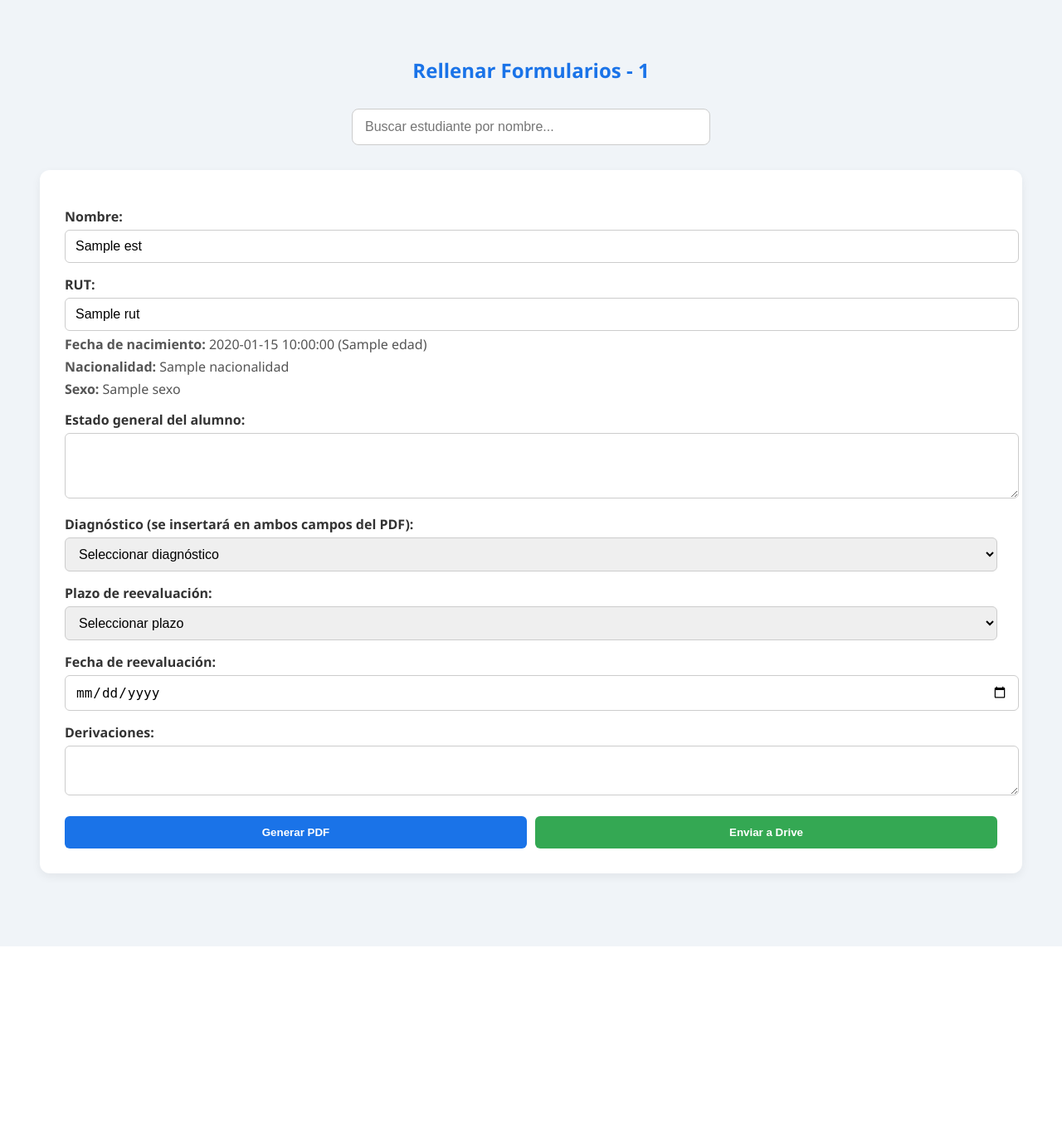
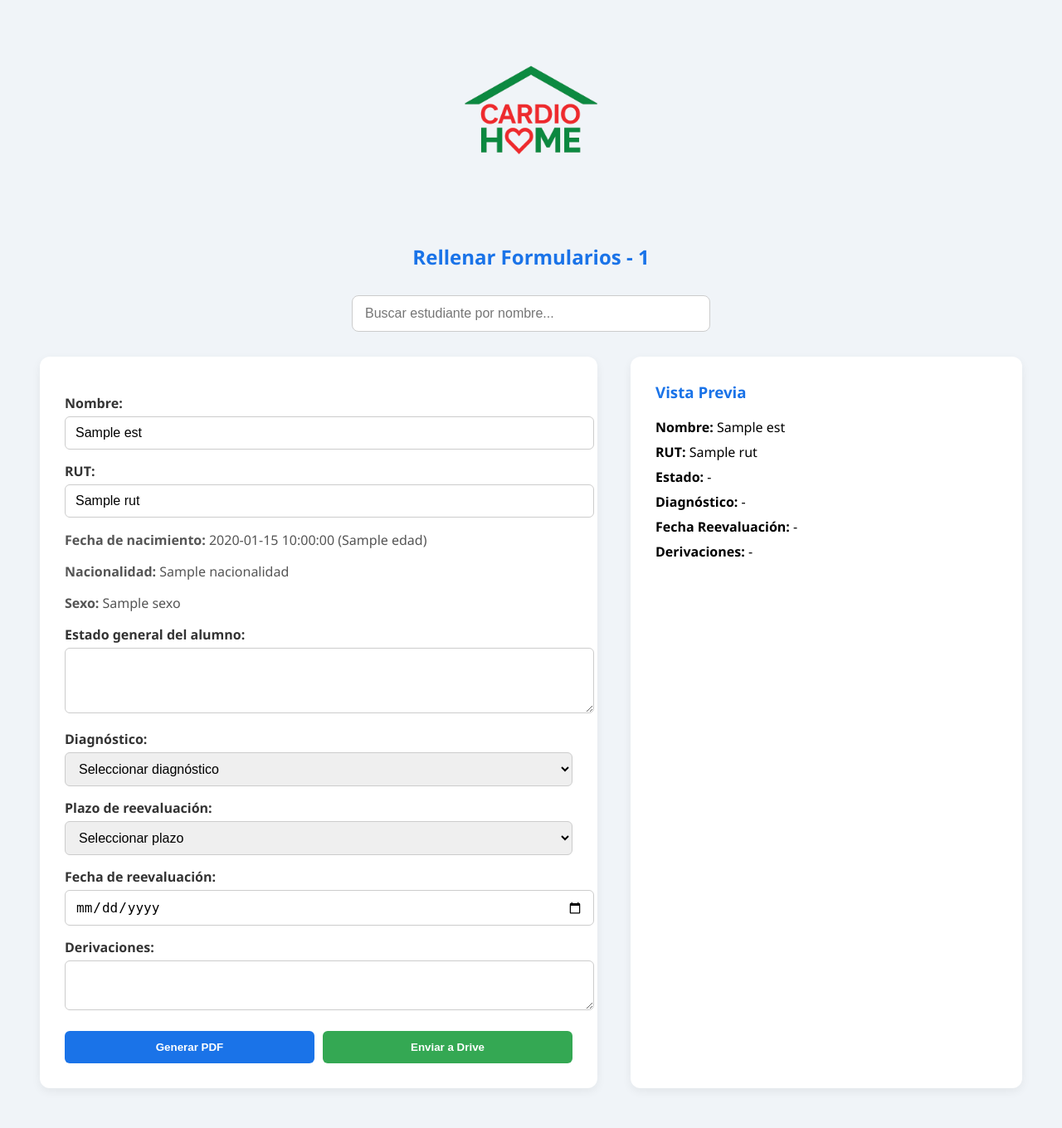
Before and after one commit to jmirandal1994/cardiohome_vercel, a Flask app: template templates/formulario_relleno.html in a window 1280 px wide. Shown: the whole page at 83% size. Before the commit the page ends 1141 px from the top, so only its background shows below. Run offline with Flask 3, Linux system fonts and the light colour scheme; the visitor is signed in with stand-in values (Sample User, id 1); the template is opened without the code that fills it: most values are stand-ins (such as "Sample title", 1, 10 or a date in 2020).

Commit message:
Update formulario_relleno.html

```diff
--- a/templates/formulario_relleno.html
+++ b/templates/formulario_relleno.html
@@ -2,12 +2,21 @@
 <html lang="es">
 <head>
   <meta charset="UTF-8">
-  <title>Formulario de Relleno</title>
+  <title>Formulario de Relleno - CardioHome</title>
   <style>
     body {
       font-family: 'Segoe UI', sans-serif;
       background-color: #f0f4f8;
       padding: 40px;
+    }
+
+    header {
+      text-align: center;
+      margin-bottom: 40px;
+    }
+
+    header img {
+      max-width: 200px;
     }
 
     h2 {
@@ -27,17 +36,26 @@
       font-size: 1rem;
     }
 
-    .estudiante {
+    .container {
+      display: flex;
+      gap: 40px;
+      flex-wrap: wrap;
+    }
+
+    .formulario {
+      flex: 1 1 500px;
+      background: #fff;
+      border-radius: 12px;
+      box-shadow: 0 4px 12px rgba(0,0,0,0.06);
+      padding: 30px;
+    }
+
+    .preview {
+      flex: 1 1 300px;
       background: #ffffff;
       border-radius: 12px;
       box-shadow: 0 4px 12px rgba(0,0,0,0.06);
       padding: 30px;
-      margin-bottom: 40px;
-      transition: box-shadow 0.3s ease;
-    }
-
-    .estudiante:hover {
-      box-shadow: 0 8px 20px rgba(0,0,0,0.08);
     }
 
     label {
@@ -86,8 +104,13 @@
       background: #2c8c46;
     }
 
-    p {
-      margin: 5px 0;
+    .preview h3 {
+      margin-top: 0;
+      color: #1a73e8;
+    }
+
+    .preview p {
+      margin: 8px 0;
     }
 
     .info {
@@ -98,13 +121,18 @@
   </style>
 </head>
 <body>
+  <header>
+    <img src="/static/cardiohome.png" alt="CardioHome Logo">
+  </header>
+
   <h2>Rellenar Formularios - {{ session['establecimiento'] }}</h2>
 
   <input type="text" id="buscador" placeholder="Buscar estudiante por nombre...">
 
   {% for est in estudiantes %}
-  <div class="estudiante" data-nombre="{{ est.nombre | lower }}">
-    <form action="/generar_pdf" method="POST">
+  <div class="container estudiante" data-nombre="{{ est.nombre | lower }}">
+    <div class="formulario">
+      <form action="/generar_pdf" method="POST" oninput="updatePreview(this)">
         <!-- Editable Nombre y RUT -->
         <label>Nombre:</label>
         <input type="text" name="nombre" value="{{ est.nombre }}" required>
@@ -125,7 +153,7 @@
         <label>Estado general del alumno:</label>
         <textarea name="estado" rows="3" required></textarea>
 
-      <label>Diagnóstico (se insertará en ambos campos del PDF):</label>
+        <label>Diagnóstico:</label>
         <select name="diagnostico" required>
           <option value="">Seleccionar diagnóstico</option>
           <option value="Trastorno del espectro autista">Trastorno del espectro autista</option>
@@ -154,6 +182,16 @@
           <button type="button" class="secondary" onclick="enviarADrive(this)">Enviar a Drive</button>
         </div>
       </form>
+    </div>
+    <div class="preview">
+      <h3>Vista Previa</h3>
+      <p><strong>Nombre:</strong> <span class="prev-nombre">{{ est.nombre }}</span></p>
+      <p><strong>RUT:</strong> <span class="prev-rut">{{ est.rut }}</span></p>
+      <p><strong>Estado:</strong> <span class="prev-estado">-</span></p>
+      <p><strong>Diagnóstico:</strong> <span class="prev-diagnostico">-</span></p>
+      <p><strong>Fecha Reevaluación:</strong> <span class="prev-reevaluacion">-</span></p>
+      <p><strong>Derivaciones:</strong> <span class="prev-derivaciones">-</span></p>
+    </div>
   </div>
   {% endfor %}
 
@@ -187,9 +225,20 @@
       fechaInput.value = fecha;
     }
 
-    // Simulación de enviar a Drive
+    // Vista previa dinámica
+    function updatePreview(form) {
+      const container = form.closest('.container');
+      container.querySelector('.prev-nombre').textContent = form.nombre.value;
+      container.querySelector('.prev-rut').textContent = form.rut.value;
+      container.querySelector('.prev-estado').textContent = form.estado.value;
+      container.querySelector('.prev-diagnostico').textContent = form.diagnostico.value;
+      container.querySelector('.prev-reevaluacion').textContent = form.fecha_reevaluacion.value;
+      container.querySelector('.prev-derivaciones').textContent = form.derivaciones.value;
+    }
+
+    // Simular envío a Drive
     function enviarADrive(button) {
-      alert("Aquí iría la lógica para enviar a Google Drive (por programar con tu backend).");
+      alert("Aquí va la integración con Google Drive.");
     }
   </script>
 </body>
```
Lines whose indentation alone changed are shown as unchanged.
